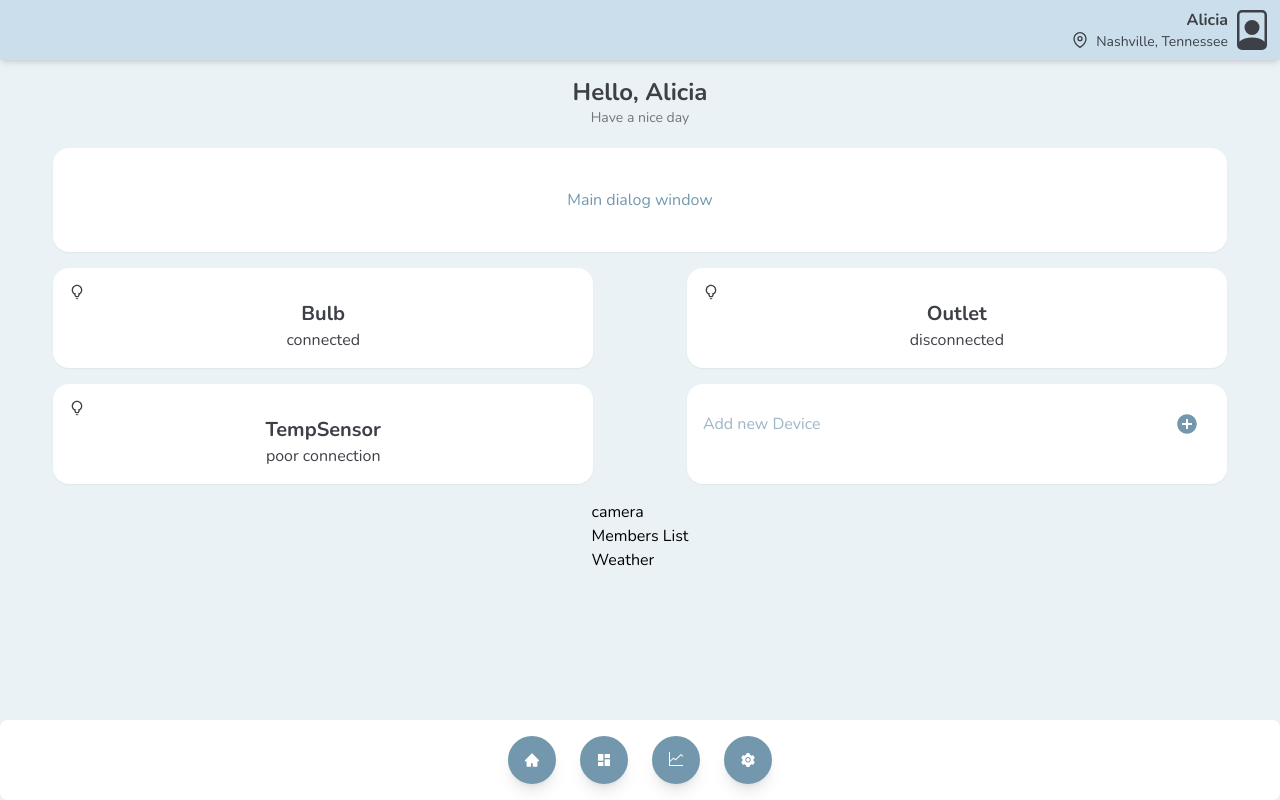
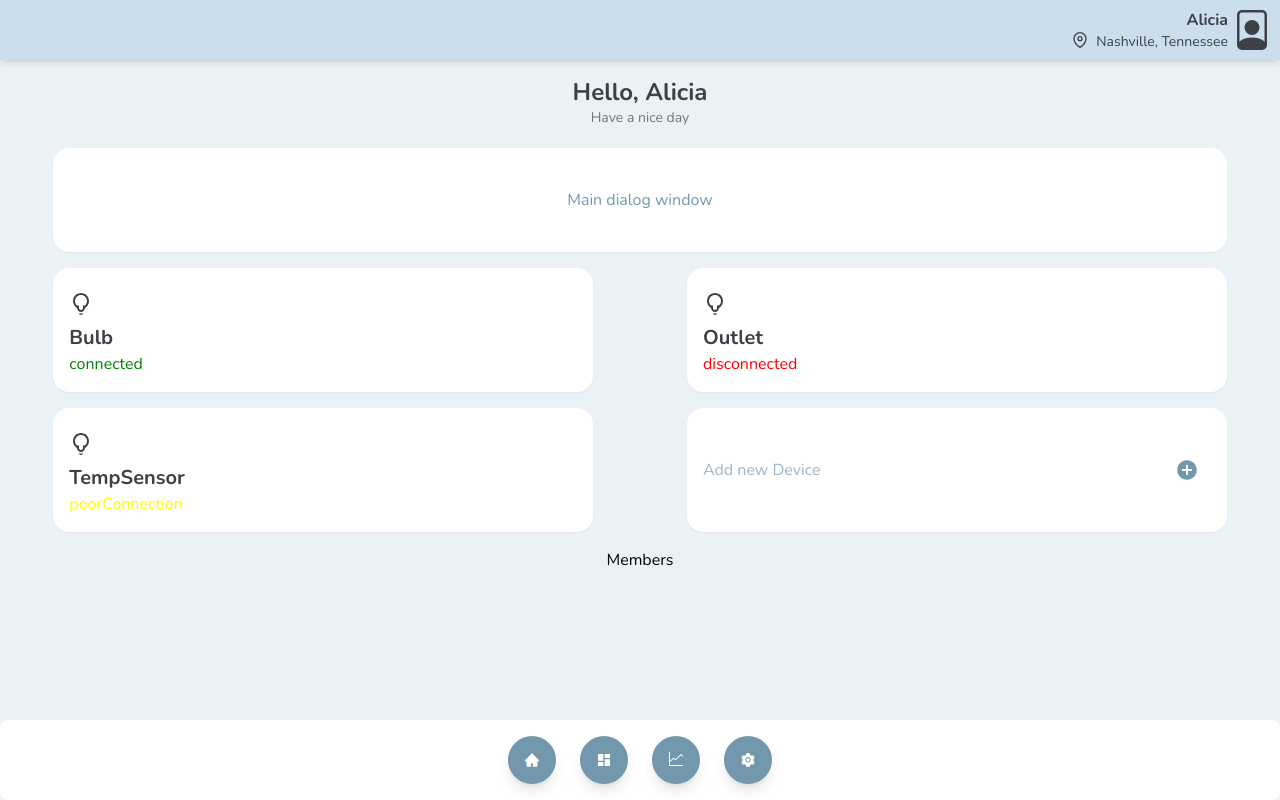
Before and after one commit to pawelpikus/smart-home-dashboard, a React (Create React App) app: page / in a window 1280 px wide. Built offline with nearby package versions, Linux system fonts and the light colour scheme.

Commit message:
styling status

```diff
--- a/src/components/AppLayout.tsx
+++ b/src/components/AppLayout.tsx
@@ -1,6 +1,6 @@
 import { Props } from "../types";
 
-const AppLayout: React.FC<Props> = ({ children, ...restProps }) => {
+const AppLayout = ({ children, ...restProps }: Props) => {
   return (
     <div
       className="relative flex flex-col items-center w-11/12 mx-auto"
--- a/src/components/Card/index.tsx
+++ b/src/components/Card/index.tsx
@@ -1,17 +1,22 @@
 import { Props } from "../../types";
 import { IoMdAddCircle } from "react-icons/io";
 import { CgBulb } from "react-icons/cg";
+import { useState } from "react";
 
 const Card = ({ children }: Props) => {
   return (
-    <div className="mb-4 text-center w-[46%] p-4 cursor-pointer transition-colors bg-white border-none shadow-sm rounded-2xl text-black hover:bg-accent hover:text-white">
+    <div className="mb-4 flex flex-col justify-center w-[46%] p-4 cursor-pointer transition-colors bg-white border-none shadow-sm rounded-2xl text-black hover:bg-accent hover:text-white">
       {children}
     </div>
   );
 };
 
-Card.Icon = function CardIcon({ ...restProps }: Props) {
-  return <CgBulb />;
+Card.Icon = function CardIcon() {
+  return (
+    <div className="my-2 text-2xl">
+      <CgBulb />
+    </div>
+  );
 };
 
 Card.Title = function CardTitle({ children, ...restProps }: Props) {
@@ -22,15 +27,27 @@ Card.Title = function CardTitle({ children, ...restProps }: Props) {
   );
 };
 
-Card.Status = function CardStatus({ children, ...restProps }: Props) {
-  return <p {...restProps}>{children}</p>;
+Card.Status = function CardStatus({ children, status }: Props) {
+  const statusColor = (stat: string) => {
+    if (stat === "connected") {
+      return "text-connected";
+    } else if (stat === "poorConnection") {
+      return "text-poorConnection";
+    } else {
+      return "text-disconnected";
+    }
+  };
+
+  return <p className={status && statusColor(status)}>{children}</p>;
 };
 
 Card.AddNew = function CardAddNew({ children }: Props) {
   return (
-    <div className="flex justify-between items-center text-textBlue">
-      <h3 className="text-md opacity-70 text-left">{children}</h3>
-      <div className="text-2xl p-3">
+    <div className="flex items-center justify-between opacity-100 hover:bg-accent hover:text-white text-textBlue">
+      <h3 className="text-left text-md opacity-70 hover:opacity-100">
+        {children}
+      </h3>
+      <div className="p-3 text-2xl">
         <IoMdAddCircle />
       </div>
     </div>
--- a/src/components/header/index.tsx
+++ b/src/components/header/index.tsx
@@ -19,11 +19,7 @@ Header.Nav = function HeaderNav({ children, ...restProps }: Props) {
   );
 };
 
-Header.NavItem = function HeaderNavItem({
-  children,
-  data,
-  ...restProps
-}: Props) {
+Header.NavItem = function HeaderNavItem({ children }: Props) {
   return <li>{children}</li>;
 };
 
--- a/src/components/main/index.tsx
+++ b/src/components/main/index.tsx
@@ -24,7 +24,7 @@ Main.Subtitle = function MainSubTitle({ children, ...restProps }: Props) {
   return (
     <p
       {...restProps}
-      className="text-sm text-black opacity-70 text-center mb-5 "
+      className="mb-5 text-sm text-center text-black opacity-70 "
     >
       {children}
     </p>
@@ -45,7 +45,7 @@ Main.Dialog = function MainDialog({ ...restProps }) {
 const cards = [
   { name: "Bulb", status: "connected" },
   { name: "Outlet", status: "disconnected" },
-  { name: "TempSensor", status: "poor connection" },
+  { name: "TempSensor", status: "poorConnection" },
 ];
 
 Main.Devices = function MainDevices({ ...restProps }: Props) {
@@ -55,7 +55,7 @@ Main.Devices = function MainDevices({ ...restProps }: Props) {
         <Card key={card.name}>
           <Card.Icon />
           <Card.Title>{card.name}</Card.Title>
-          <Card.Status>{card.status}</Card.Status>
+          <Card.Status status={card.status}>{card.status}</Card.Status>
         </Card>
       ))}
       <Card>
--- a/src/components/sidebar/Cam.tsx
+++ /dev/null
@@ -1,8 +0,0 @@
-import React from "react";
-import { Props } from "../../types";
-
-const Cam: React.FC<Props> = () => {
-  return <div></div>;
-};
-
-export default Cam;
--- a/src/components/sidebar/Members.tsx
+++ /dev/null
@@ -1,7 +0,0 @@
-import { Props } from "../../types";
-
-const Members: React.FC<Props> = ({ children, ...restProps }) => {
-  return <div {...restProps}>{children}</div>;
-};
-
-export default Members;
--- a/src/components/sidebar/index.tsx
+++ b/src/components/sidebar/index.tsx
@@ -1,7 +1,11 @@
 import { Props } from "../../types";
 
-const SideBar: React.FC<Props> = ({ children, ...restProps }) => {
+const SideBar = ({ children, ...restProps }: Props) => {
   return <div {...restProps}>{children}</div>;
 };
 
 export default SideBar;
+
+SideBar.Members = function SideBarMembers({ children }: Props) {
+  return <div>{children}</div>;
+};
--- a/src/containers/SidebarContainer.tsx
+++ b/src/containers/SidebarContainer.tsx
@@ -1,14 +1,12 @@
 import React from "react";
-import { Cam, Members, SideBar, WeatherWidget } from "../components";
+import { SideBar } from "../components";
 import { Props } from "../types";
 
 const SidebarContainer: React.FC<Props> = ({ children }) => {
   return (
     <div>
       <SideBar>
-        <Cam>camera</Cam>
-        <Members>Members List</Members>
-        <WeatherWidget>Weather</WeatherWidget>
+        <SideBar.Members>Members</SideBar.Members>
       </SideBar>
       {children}
     </div>
--- a/src/types/index.ts
+++ b/src/types/index.ts
@@ -1,6 +1,6 @@
 import React from "react";
 
-export interface Props extends ILogoProps, INavItem, IButtonLink {
+export interface Props extends ILogoProps, INavItem, IButtonLink, ICardStatus {
   children?: React.ReactNode;
 }
 
@@ -15,3 +15,7 @@ export interface INavItem {
 export interface IButtonLink {
   href?: string;
 }
+
+export interface ICardStatus {
+  status?: string;
+}
--- a/tailwind.config.js
+++ b/tailwind.config.js
@@ -5,6 +5,9 @@ module.exports = {
       transparent: "transparent",
       black: "#3E4047",
       white: "#fff",
+      connected: "green",
+      disconnected: "red",
+      poorConnection: "yellow",
       bgLight: "#ebf2f6",
       bgDark: "#7398AD",
       bgDarker: "#CADFEB",
```
Also changed, not shown: src/components/index.tsx (+1 -8 lines), 1 other file (tests, documents, lock files or other folders).
